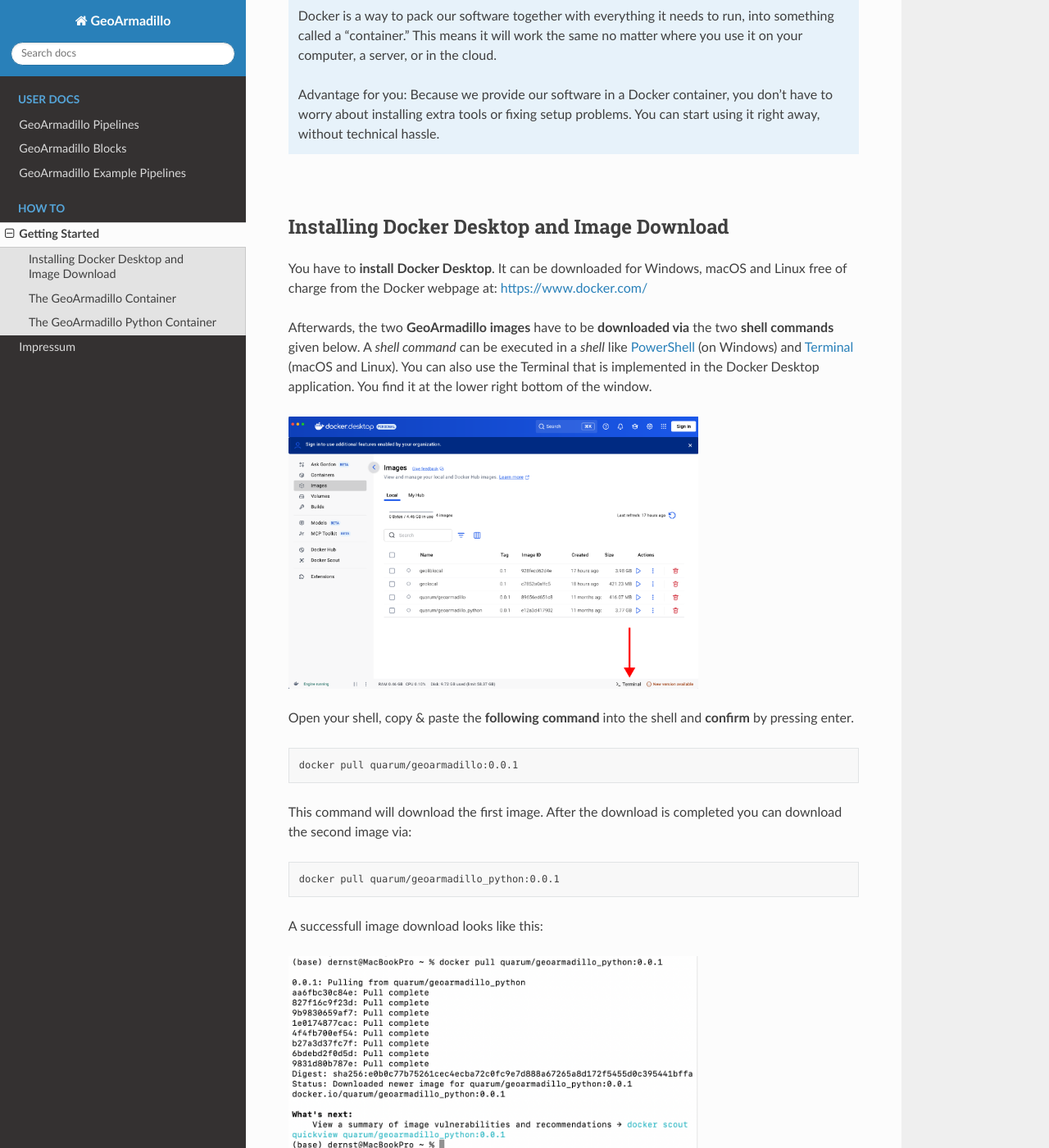
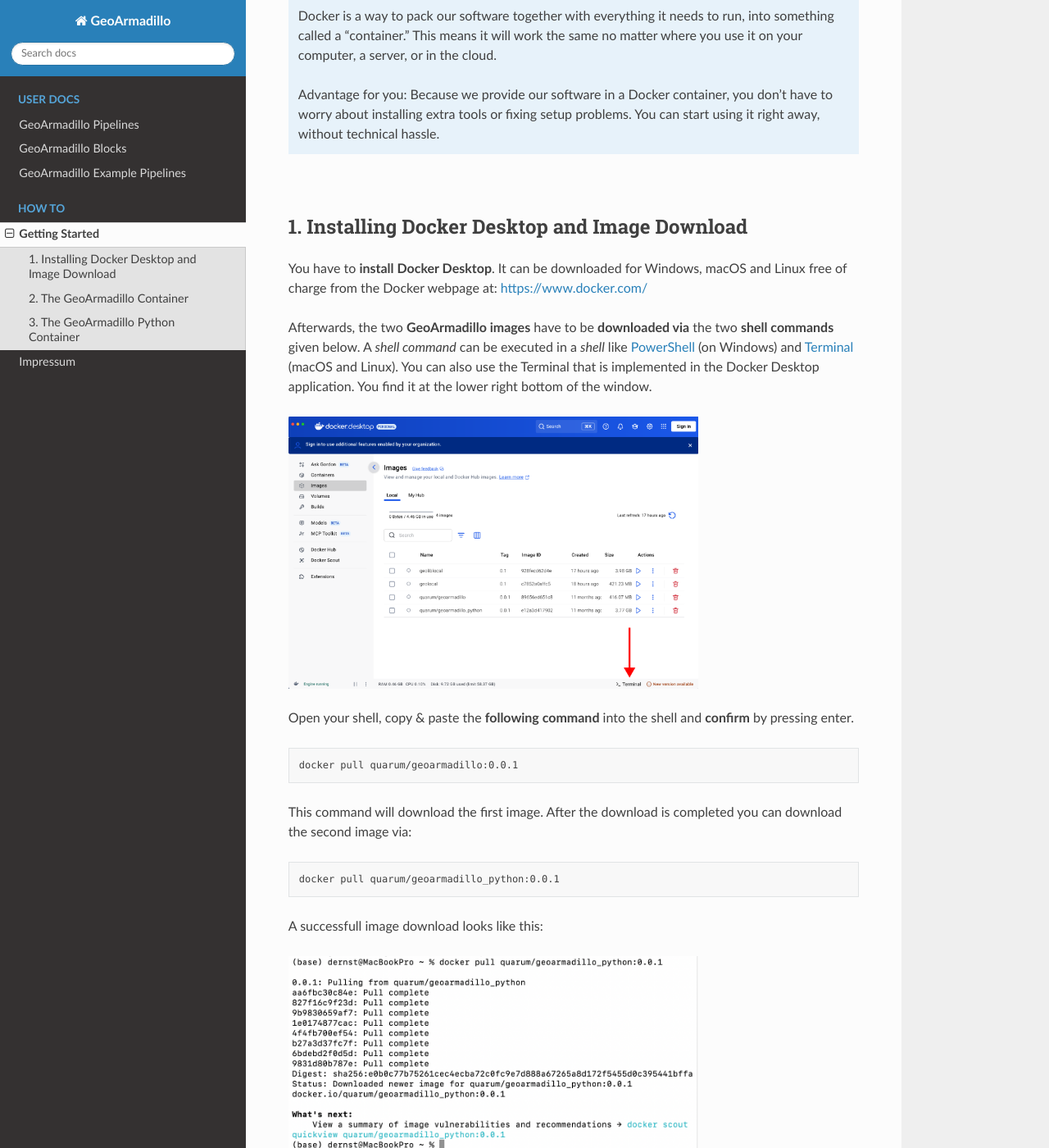
Before and after one commit to geo-quarum/geo-quarum.github.io, a Sphinx documentation site: the page built from docs/source/dev/getting_started.rst, in a window 1280 px wide and 1400 px high, scrolled down 361 px. Shown: the whole window at 82% size. Built offline with Sphinx 7.4.7 and the Read the Docs theme 3.1.0, drawn with Linux system fonts in a browser that asks for light colours; some of the changed text lies outside the part shown.

Commit message:
Added numbering for the individual download/setup steps.

```diff
--- a/docs/source/dev/getting_started.rst
+++ b/docs/source/dev/getting_started.rst
@@ -26,7 +26,7 @@
 
 |
 
-Installing Docker Desktop and Image Download
+1. Installing Docker Desktop and Image Download
 ################################################
 
 You have to **install Docker Desktop**. It can be downloaded for Windows, macOS and Linux free of charge from the Docker webpage at: |docker_webpage_link|
@@ -72,7 +72,7 @@
 
 |
 
-The GeoArmadillo Container
+2. The GeoArmadillo Container
 ##########################
 
 To start the container that runs GeoArmadillo, you **first** have to **launch Docker Desktop**, unless it is already running. After Docker Desktop launched, it can be minimised and will run in the background.
@@ -113,7 +113,7 @@
 
 |
 
-The GeoArmadillo Python Container
+3. The GeoArmadillo Python Container
 #################################
 
 Once your pipeline is completed, click on the **Download Python** button in the upper left corner. This will translate your GeoArmadillo data processing pipeline into an executable Python script.
```
